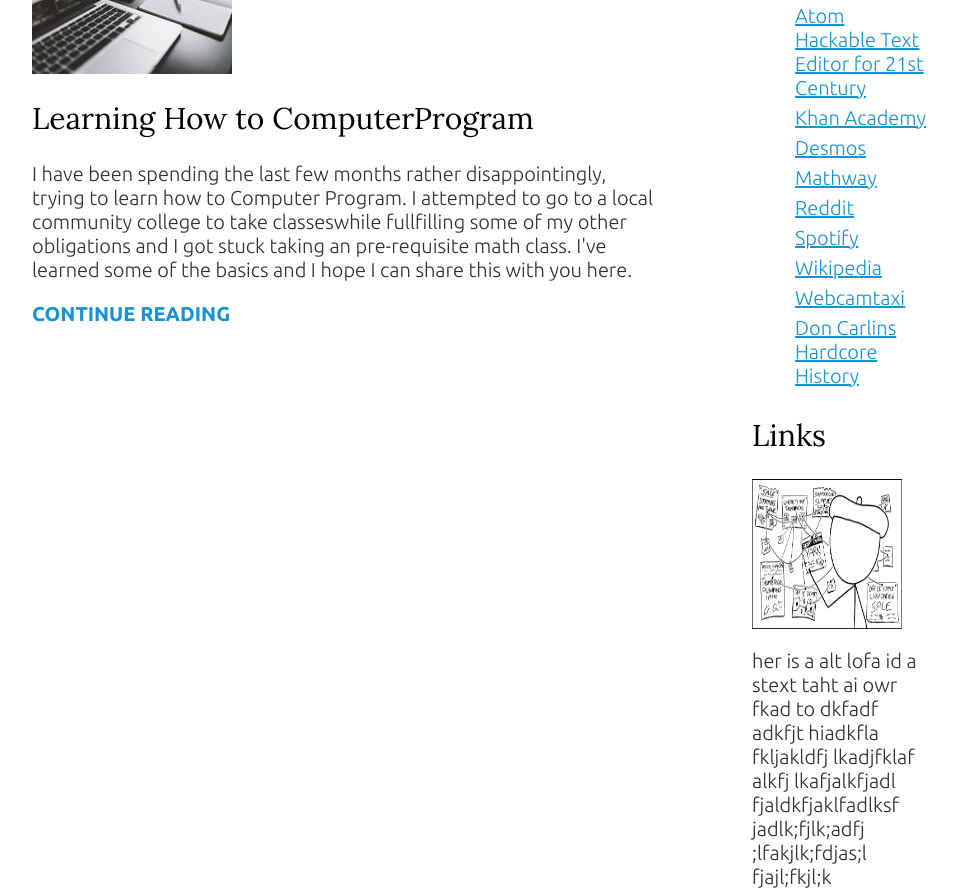
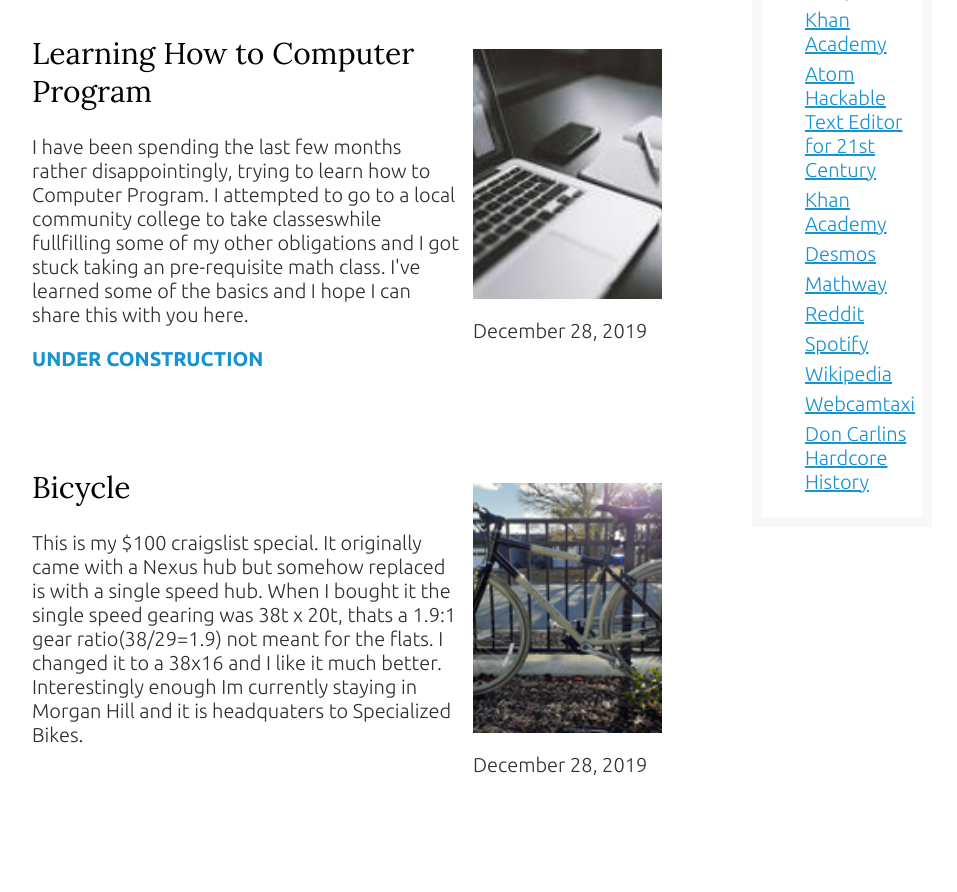
Before and after one commit to mcs415/blog, a plain HTML site: page index.html in a window 1280 px wide. Shown: the part 717-1609 px from the top of the page, without its empty margins (158-1115 px from the left). Drawn offline with nearby package versions, Linux system fonts and the light colour scheme.

Commit message:
something something

```diff
--- a/css/main.css
+++ b/css/main.css
@@ -5,12 +5,27 @@ body {
     font-weight: 300;
 
 }
+img {
+    max-width: 100%;
+    display: block;
+}
 main {
     width: 70%;
 }
-
 aside {
     width: 20%;
+}
+
+@media (max-width: 675px) {
+    .container-flex {
+        flex-direction: row;
+    }
+    main {
+        width: 75%;
+    }
+    aside {
+        width: 20%;
+    }
 }
 
 .container {
@@ -18,15 +33,47 @@ aside {
     max-width: 900px;
     margin: 0 auto;
 }
-
 .container-flex {
     display: flex;
+    flex-direction: row;
     justify-content: space-between;
 }
-img {
-    max-width: 100%;
-    display: block;
+.article-recent {
+    display: flex;
+    flex-direction: column;
+    margin-bottom: 2em;
 }
+.aticle-recent-main {
+    order: 2;
+}
+.article-recent-secondary {
+    order: 1;
+    padding: 2em 0;
+}
+@media (min-width: 675px) {
+    .article-recent {
+        flex-direction: row;
+        justify-content: space-between;
+    }
+    .article-recent-secondary {
+        width: 30%
+    }
+    .article-recent-main {
+        width: 68%;
+    }
+    .article-image {
+        width: 100%;
+        min-height: 250px;
+        object-fit: cover;
+    }
+}
+
+.sidebar-widget {
+    box-sizing: border-box;
+    border: 10px solid #F8F8F8;
+    justify-content: space-between;
+}
+
 h1,
 h2 {
     font-family: 'Lora', serif;
@@ -99,26 +146,6 @@ li {
     list-style-type: none;
     padding: 3px;
 }
-code {
-    color: #707070;
-}
-.article-featured {
-    border-bottom: #707070;
-    padding-bottom: 2em;
-    margin-bottom: 2em;
-}
-.article-recent {
-    display: flex;
-    flex-direction: column;
-    margin-bottom: 2em;
-}
-
-.article-recent-main {
-    order: 2;
-}
-.article-recent-main {
-    order: 1; */
-}
 .article-read-more
 .article-info {
     font-size: .75rem;
@@ -132,19 +159,12 @@ code {
 .article-info:focus {
     color: #143744;
 }
-
-@media (max-width: 675px) {
-    .container-flex {
-        flex-direction: row;
-    }
-    main {
-        width: 75%;
-    }
-    aside {
-        width: 20%;
-    }
+.current-page {
+    border-bottom: 1px solid #707070;
 }
-
+.current-page:hover {
+    color: #707070;
+}
 footer {
     text-align: center;
 }
--- a/index.html
+++ b/index.html
@@ -27,29 +27,48 @@
     <main role="main">
 
         <article class="article-featured>"
-            <h2 class="article-featured"></h2>
+            <h2 class="article-featured">About Me</h2>
             <img src="images/featured-image.jpg" alt="" width="100%" height="200">
-            <p class="article-info"></p>
+            <p class="article-info">December 26, 2019</p>
             <p class="article-body">Hello internet.  My name is Morgan, and this is my home page.  I live the outskirts of the San Francisco bay area. I'm currently studying the basics of computer programming.  I generally watch a lot of video lecture on youtube.  This website for examplecan be found on Free Code Camp's course on Responsive Web Design  at <a href="https://www.youtube.com/watch?v=srvUrASNj0s">Kevin Powell's Responsive Web Design.</a>  The contact form was mimicked from Brad Traversy's terrific tutorial at <a href="https://www.youtube.com/watch?v=nF9g1825mwk">Send Emails with Nodemailer</a>. I also received some help on <a href="https://stackoverflow.com/">Stack Overflow</a>. I use <a href="https://github.com/">Github</a> pages to host the site and the JavaScript was deployed by <a href="https://www.heroku.com/">Heroku</a>. Whatever your interests may be I sincerely wish you best and may your burden be light.</p>
         </article>
 
+
         <article class="article-recent">
-            <div class="article-recent-main">
-                <h2 class="article-title">Learning How to ComputerProgram</h2>
+        <div class="article-recent-main">
+            <h2 class="article-title">Learning How to Computer Program</h2>
                 <p class="article-body">I have been spending the last few months rather disappointingly, trying to learn how to Computer Program.  I attempted to go to a local community college to take classeswhile fullfilling some of my other obligations and I got stuck taking an pre-requisite math class.  I've learned some of the basics and I hope I can share this with you here.</p>
-            <a href="#" class="article-read-more">CONTINUE READING</a>
+                <a href="coding.html" class="article-read-more">UNDER CONSTRUCTION</a>
             </div>
             <div class="article-recent-secondary">
-                <img src="images/laptop.resized.jpg" alt="">
+                <img class="article-image" src="images/laptop.resized.jpg" alt="">
+            <p class="article-info">December 28, 2019</p>
             </div>
         </article>
 
+        <article class="article-recent">
+        <div class="article-recent-main">
+            <h2 class="article-title">Bicycle</h2>
+                <p class="article-body">This is my $100 craigslist special. It originally came with a Nexus hub but somehow replaced is with a single speed hub. When I bought it the single speed gearing was 38t x 20t, thats a 1.9:1 gear ratio(38/29=1.9) not meant for the flats. I changed it to a 38x16 and I like it much better. Interestingly enough Im currently staying in Morgan Hill and it is headquaters to Specialized Bikes.</p>
+                <a href="coding.html" class="article-read-more"></a>
+            </div>
+            <div class="article-recent-secondary">
+                <img class="article-image" src="images/jamiscommuter.resized.jpg" alt="">
+            <p class="article-info">December 28, 2019</p>
+            </div>
+        </article>
+
+
+
+
     </main>
 
+
+</main>
 <aside>
     <div class="sidebar-widget">
         <h2 class="widget-title">Links</h2>
-        <a href="images/links.png"><img src="images/links.png" alt="" width="150" height="150"></a>
+        <a href="images/links.png"><img src="images/links.png" class="widget-image" alt="" width="150" height="150"></a>
         <p class="widget-body">
             <ul>
             <li><a href="https://xkcd.com/">XKCD Comics</a></li>
@@ -71,14 +90,9 @@
         </ul></p>
     </div>
 
-    <div class="sidebar-widget">
-        <h2 class="widget-title">Links</h2>
-        <a href="images/links.png"><img src="images/links.png" alt="" width="150" height="150"></a>
-        <p class="widget-body">her is a alt lofa id a stext taht ai owr fkad to dkfadf adkfjt hiadkfla fkljakldfj lkadjfklaf alkfj lkafjalkfjadl fjaldkfjaklfadlksf jadlk;fjlk;adfj ;lfakjlk;fdjas;l fjajl;fkjl;k
-        </p>
-    </div>
+</aside>
 
-</aside>
+
 </div>
 
 
@@ -86,6 +100,8 @@
     <footer>
         <p>MCS Blogger Home Page</p>
     </footer>
+</body>
+</html>
     <script src="js/main.js"></script>
     <script src="js/jquery-3.4.1.js"></script>
     <script src="https://code.jquery.com/jquery-3.4.1.min.js"
@@ -99,3 +115,5 @@
     gtag('js', new Date());
     gtag('config', 'UA-154715107-1');
     </script>
+</body>
+</html>
```
Also changed, not shown: coding.html (added, +26 -0 lines).
